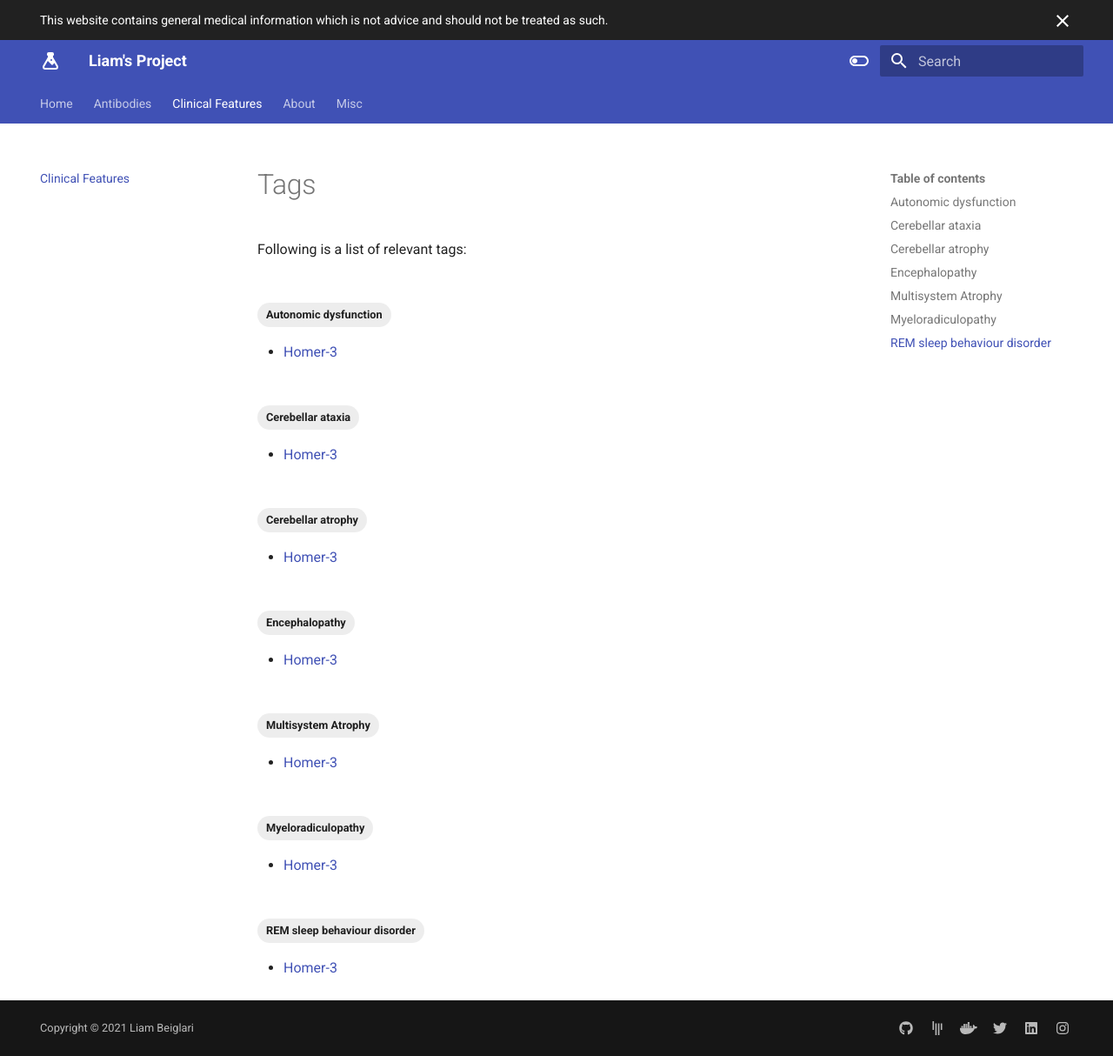
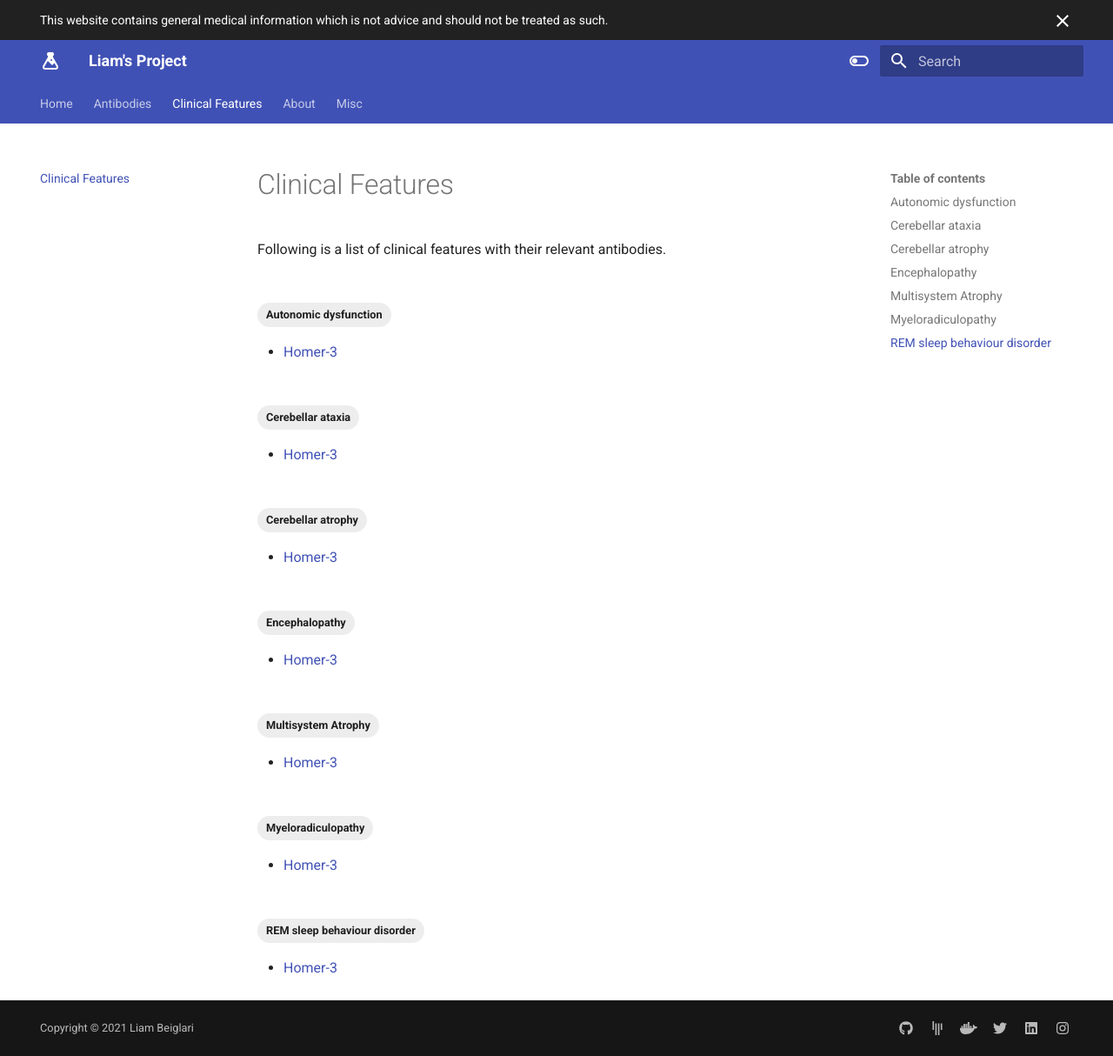
Before and after one commit to monchee/liamsproject, an MkDocs documentation site: the page built from docs/tags.md, in a window 1280 px wide and 1214 px high. Shown: the whole window at 87% size. Built offline with MkDocs 1.6.1 and Material for MkDocs 9.7.7, drawn with Linux system fonts in a browser that asks for light colours.

Commit message:
Update tags.md

```diff
--- a/docs/tags.md
+++ b/docs/tags.md
@@ -1,5 +1,5 @@
-# Tags
+# Clinical Features
 
-Following is a list of relevant tags:
+Following is a list of clinical features with their relevant antibodies.
 
 [TAGS]
```
